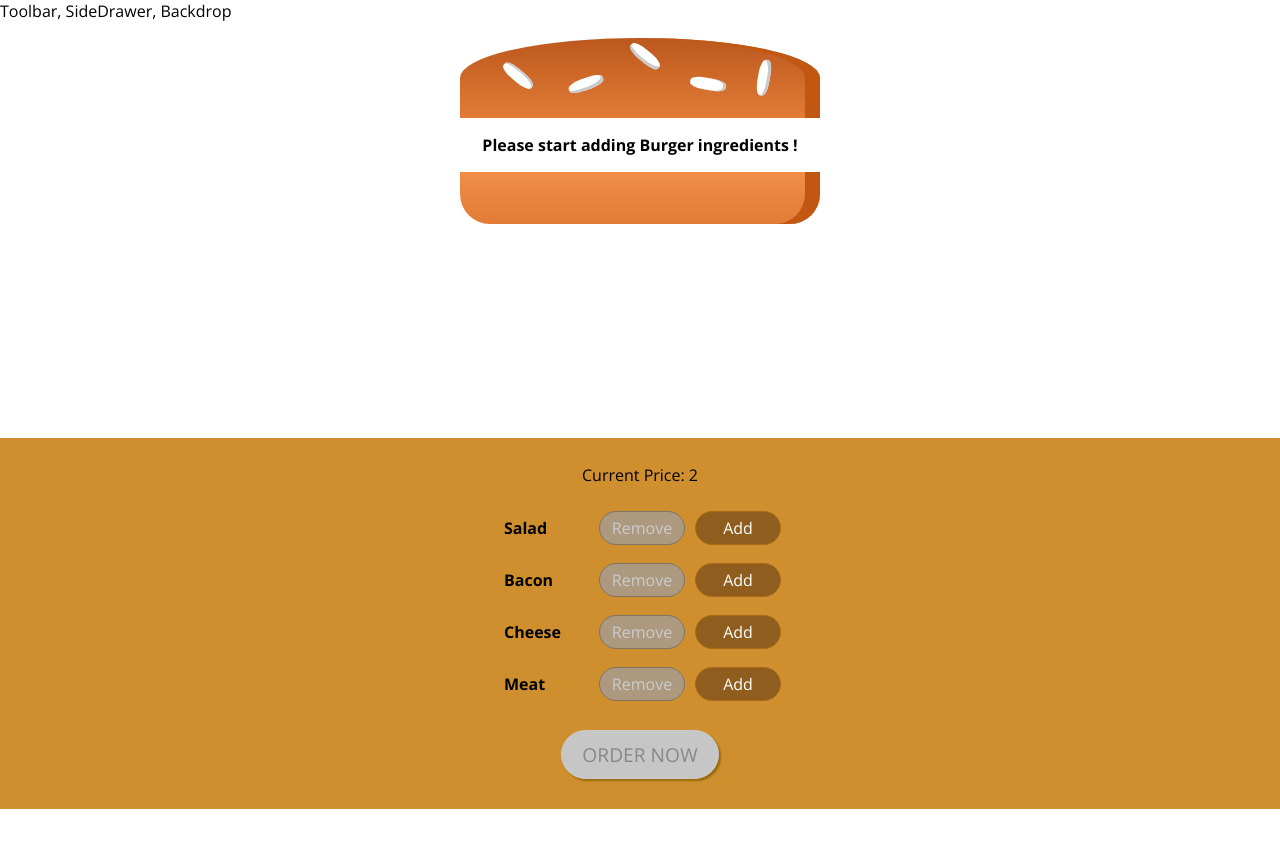
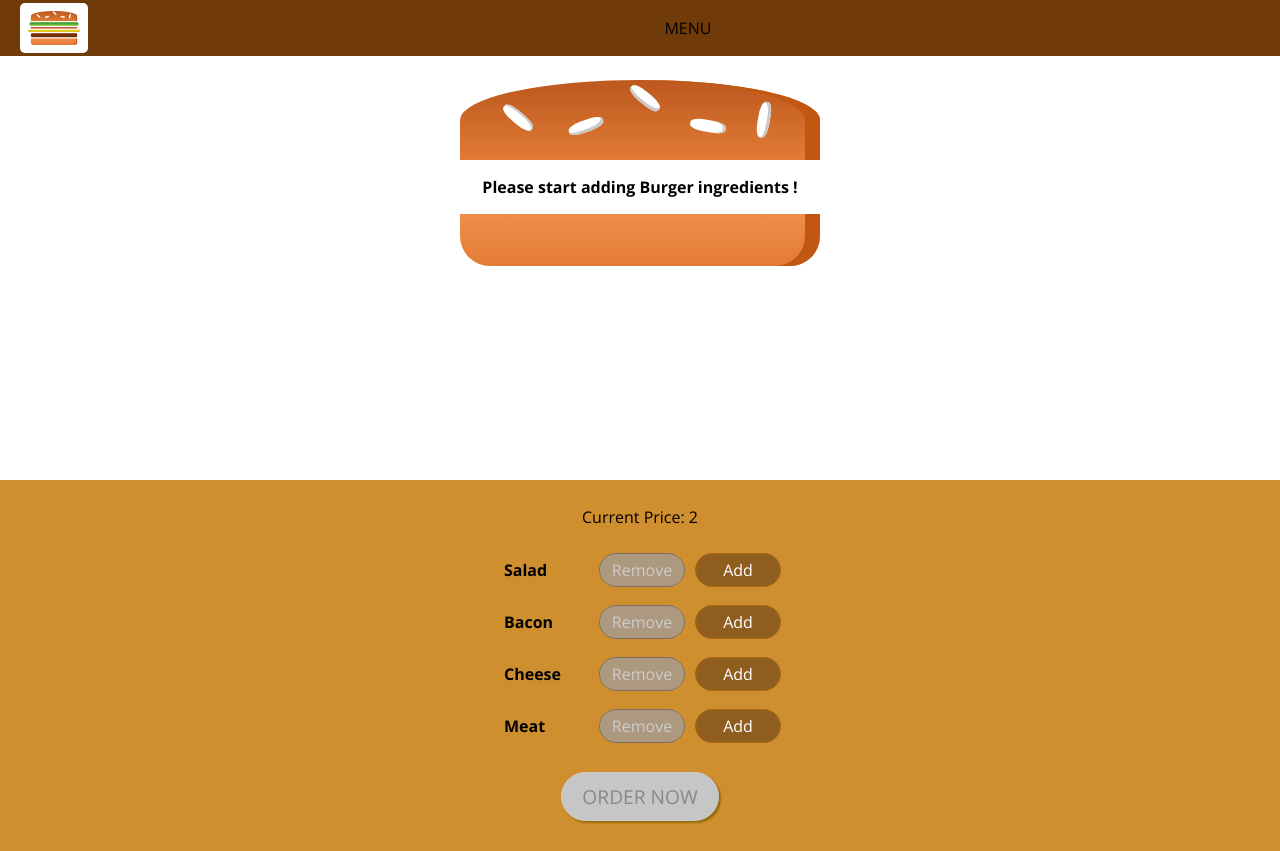
Before and after one commit to lechcirmirakis/burger_configurator, a React (Create React App) app: page / in a window 1280 px wide. Before the commit the page ends 809 px from the top, so only its background shows below. Built offline with nearby package versions, Linux system fonts and the light colour scheme.

Commit message:
add toolbar and logo component

```diff
--- a/src/components/Layout/index.js
+++ b/src/components/Layout/index.js
@@ -1,11 +1,11 @@
 import React from "react";
-
 import { MainWrapper } from "./styles";
+import Toolbar from "../Navigation/Toolbar";
 
 const layout = props => {
   return (
     <>
-      <div>Toolbar, SideDrawer, Backdrop</div>
+      <Toolbar>Toolbar, SideDrawer, Backdrop</Toolbar>
       <MainWrapper>{props.children}</MainWrapper>
     </>
   );
--- a/src/components/Layout/styles.js
+++ b/src/components/Layout/styles.js
@@ -1,5 +1,5 @@
 import styled from 'styled-components';
 
 export const MainWrapper = styled.main`
-    margin-top: 16px;
+    margin-top: 80px;
 `;
--- /dev/null
+++ b/src/components/Logo/index.js
@@ -0,0 +1,13 @@
+import React from "react";
+import burgerLogo from "../../assets/burger-logo.png";
+import { LogoWrapper } from "./styles";
+
+const logo = () => {
+  return (
+    <LogoWrapper>
+      <img src={burgerLogo} alt="Burger Logo" />
+    </LogoWrapper>
+  );
+};
+
+export default logo;
--- /dev/null
+++ b/src/components/Logo/styles.js
@@ -0,0 +1,12 @@
+import styled from "styled-components";
+
+export const LogoWrapper = styled.div`
+  background-color: #fff;
+  padding: 8px;
+  height: 60%;
+  border-radius: 5px;
+
+  img {
+    height: 100%;
+  }
+`;
--- /dev/null
+++ b/src/components/Navigation/Toolbar/index.js
@@ -0,0 +1,15 @@
+import React from "react";
+import { ToolbarWrapper, NavigationWrapper } from "./styles";
+import Logo from "../../Logo/";
+
+const toolbar = () => {
+  return (
+    <ToolbarWrapper>
+      <Logo />
+      <div>MENU</div>
+      <NavigationWrapper>...</NavigationWrapper>
+    </ToolbarWrapper>
+  );
+};
+
+export default toolbar;
--- /dev/null
+++ b/src/components/Navigation/Toolbar/styles.js
@@ -0,0 +1,20 @@
+import styled from "styled-components";
+import { devices } from "../../../styles/mediaQueries";
+
+export const ToolbarWrapper = styled.header`
+  height: 56px;
+  width: 100%;
+  position: fixed;
+  top: 0;
+  left: 0;
+  background-color: #703b09;
+  display: flex;
+  justify-content: space-between;
+  align-items: center;
+  padding: 0 20px;
+  z-index: 90;
+`;
+
+export const NavigationWrapper = styled.nav`
+  height: 100%;
+`;
--- a/src/index.css
+++ b/src/index.css
@@ -1,6 +1,7 @@
 body {
   margin: 0;
   padding: 0;
+  box-sizing: border-box;
   font-family: "Open Sans", sans-serif;
   -webkit-font-smoothing: antialiased;
   -moz-osx-font-smoothing: grayscale;
```
Also changed, not shown: src/assets/burger-logo.png (added).
